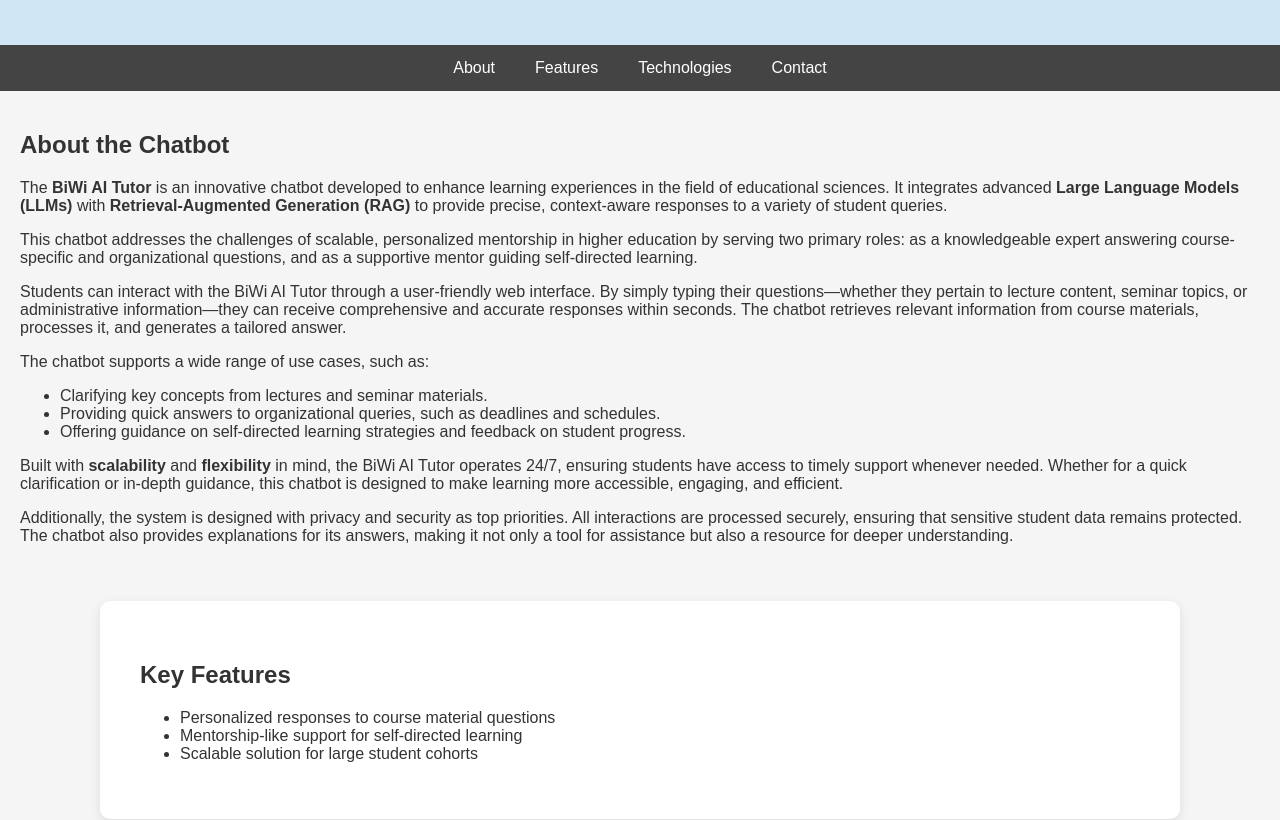
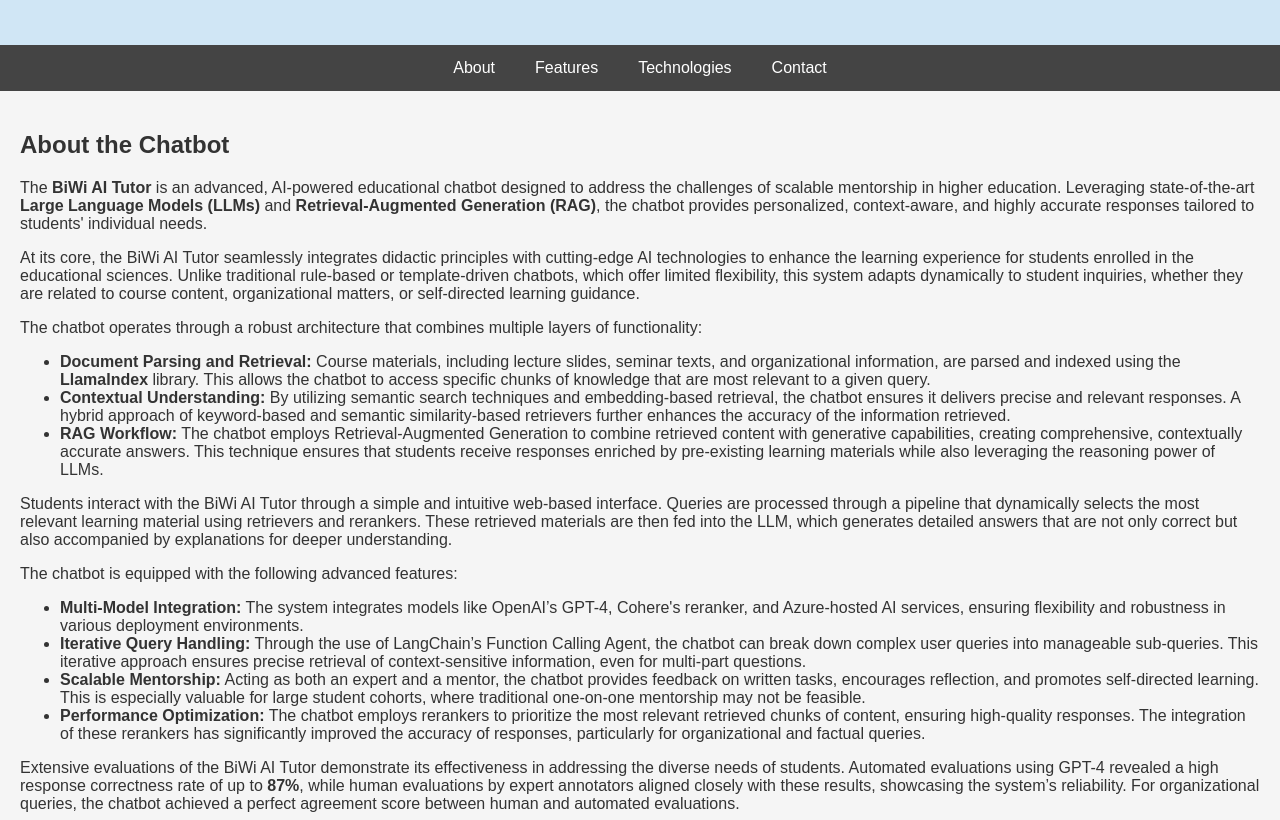
Before and after one commit to hiteshkotte/Chatbot, a plain HTML site: page index.html in a window 1280 px wide. Shown: the part 133-953 px from the top of the page. Drawn offline with Linux system fonts and the light colour scheme.

Commit message:
Update index.html

```diff
--- a/index.html
+++ b/index.html
@@ -66,43 +66,90 @@
     <section id="about">
     <h2>About the Chatbot</h2>
     <p>
-        The <strong>BiWi AI Tutor</strong> is an innovative chatbot developed to enhance learning experiences in the field of educational sciences.
-        It integrates advanced <strong>Large Language Models (LLMs)</strong> with <strong>Retrieval-Augmented Generation (RAG)</strong> to provide precise,
-        context-aware responses to a variety of student queries.
+        The <strong>BiWi AI Tutor</strong> is an advanced, AI-powered educational chatbot designed to address the challenges of
+        scalable mentorship in higher education. Leveraging state-of-the-art <strong>Large Language Models (LLMs)</strong> and
+        <strong>Retrieval-Augmented Generation (RAG)</strong>, the chatbot provides personalized, context-aware, and highly
+        accurate responses tailored to students' individual needs.
     </p>
 
     <p>
-        This chatbot addresses the challenges of scalable, personalized mentorship in higher education by serving two primary roles:
-        as a knowledgeable expert answering course-specific and organizational questions, and as a supportive mentor guiding
-        self-directed learning.
+        At its core, the BiWi AI Tutor seamlessly integrates didactic principles with cutting-edge AI technologies to enhance the
+        learning experience for students enrolled in the educational sciences. Unlike traditional rule-based or template-driven chatbots,
+        which offer limited flexibility, this system adapts dynamically to student inquiries, whether they are related to course content,
+        organizational matters, or self-directed learning guidance.
     </p>
 
     <p>
-        Students can interact with the BiWi AI Tutor through a user-friendly web interface. By simply typing their questions—whether
-        they pertain to lecture content, seminar topics, or administrative information—they can receive comprehensive and accurate
-        responses within seconds. The chatbot retrieves relevant information from course materials, processes it, and generates
-        a tailored answer.
+        The chatbot operates through a robust architecture that combines multiple layers of functionality:
+    </p>
+    <ul>
+        <li>
+            <strong>Document Parsing and Retrieval:</strong> Course materials, including lecture slides, seminar texts, and organizational
+            information, are parsed and indexed using the <strong>LlamaIndex</strong> library. This allows the chatbot to access specific
+            chunks of knowledge that are most relevant to a given query.
+        </li>
+        <li>
+            <strong>Contextual Understanding:</strong> By utilizing semantic search techniques and embedding-based retrieval, the chatbot
+            ensures it delivers precise and relevant responses. A hybrid approach of keyword-based and semantic similarity-based retrievers
+            further enhances the accuracy of the information retrieved.
+        </li>
+        <li>
+            <strong>RAG Workflow:</strong> The chatbot employs Retrieval-Augmented Generation to combine retrieved content with
+            generative capabilities, creating comprehensive, contextually accurate answers. This technique ensures that students receive
+            responses enriched by pre-existing learning materials while also leveraging the reasoning power of LLMs.
+        </li>
+    </ul>
+
+    <p>
+        Students interact with the BiWi AI Tutor through a simple and intuitive web-based interface. Queries are processed through
+        a pipeline that dynamically selects the most relevant learning material using retrievers and rerankers. These retrieved materials
+        are then fed into the LLM, which generates detailed answers that are not only correct but also accompanied by explanations
+        for deeper understanding.
     </p>
 
     <p>
-        The chatbot supports a wide range of use cases, such as:
-        <ul>
-            <li>Clarifying key concepts from lectures and seminar materials.</li>
-            <li>Providing quick answers to organizational queries, such as deadlines and schedules.</li>
-            <li>Offering guidance on self-directed learning strategies and feedback on student progress.</li>
-        </ul>
+        The chatbot is equipped with the following advanced features:
+    </p>
+    <ul>
+        <li>
+            <strong>Multi-Model Integration:</strong> The system integrates models like OpenAI’s GPT-4, Cohere's reranker, and Azure-hosted
+            AI services, ensuring flexibility and robustness in various deployment environments.
+        </li>
+        <li>
+            <strong>Iterative Query Handling:</strong> Through the use of LangChain’s Function Calling Agent, the chatbot can break down
+            complex user queries into manageable sub-queries. This iterative approach ensures precise retrieval of context-sensitive
+            information, even for multi-part questions.
+        </li>
+        <li>
+            <strong>Scalable Mentorship:</strong> Acting as both an expert and a mentor, the chatbot provides feedback on written tasks,
+            encourages reflection, and promotes self-directed learning. This is especially valuable for large student cohorts, where
+            traditional one-on-one mentorship may not be feasible.
+        </li>
+        <li>
+            <strong>Performance Optimization:</strong> The chatbot employs rerankers to prioritize the most relevant retrieved chunks
+            of content, ensuring high-quality responses. The integration of these rerankers has significantly improved the accuracy of
+            responses, particularly for organizational and factual queries.
+        </li>
+    </ul>
+
+    <p>
+        Extensive evaluations of the BiWi AI Tutor demonstrate its effectiveness in addressing the diverse needs of students. Automated
+        evaluations using GPT-4 revealed a high response correctness rate of up to <strong>87%</strong>, while human evaluations by expert
+        annotators aligned closely with these results, showcasing the system’s reliability. For organizational queries, the chatbot achieved
+        a perfect agreement score between human and automated evaluations.
     </p>
 
     <p>
-        Built with <strong>scalability</strong> and <strong>flexibility</strong> in mind, the BiWi AI Tutor operates 24/7, ensuring students have access
-        to timely support whenever needed. Whether for a quick clarification or in-depth guidance, this chatbot is designed
-        to make learning more accessible, engaging, and efficient.
+        Privacy and security are at the forefront of the chatbot’s design. All interactions are securely processed, and sensitive data
+        is safeguarded in compliance with strict privacy standards. Additionally, the chatbot is designed to provide transparent and
+        explainable answers, empowering students to trust and rely on its guidance.
     </p>
 
     <p>
-        Additionally, the system is designed with privacy and security as top priorities. All interactions are processed securely,
-        ensuring that sensitive student data remains protected. The chatbot also provides explanations for its answers, making it
-        not only a tool for assistance but also a resource for deeper understanding.
+        The BiWi AI Tutor represents a significant step forward in the integration of AI into education. By blending technological
+        innovation with pedagogical expertise, it offers students a reliable, accessible, and engaging platform for learning. Whether
+        addressing specific academic questions or providing mentorship-like support, this chatbot is a transformative tool for
+        digital higher education.
     </p>
 </section>
     </section>
```
